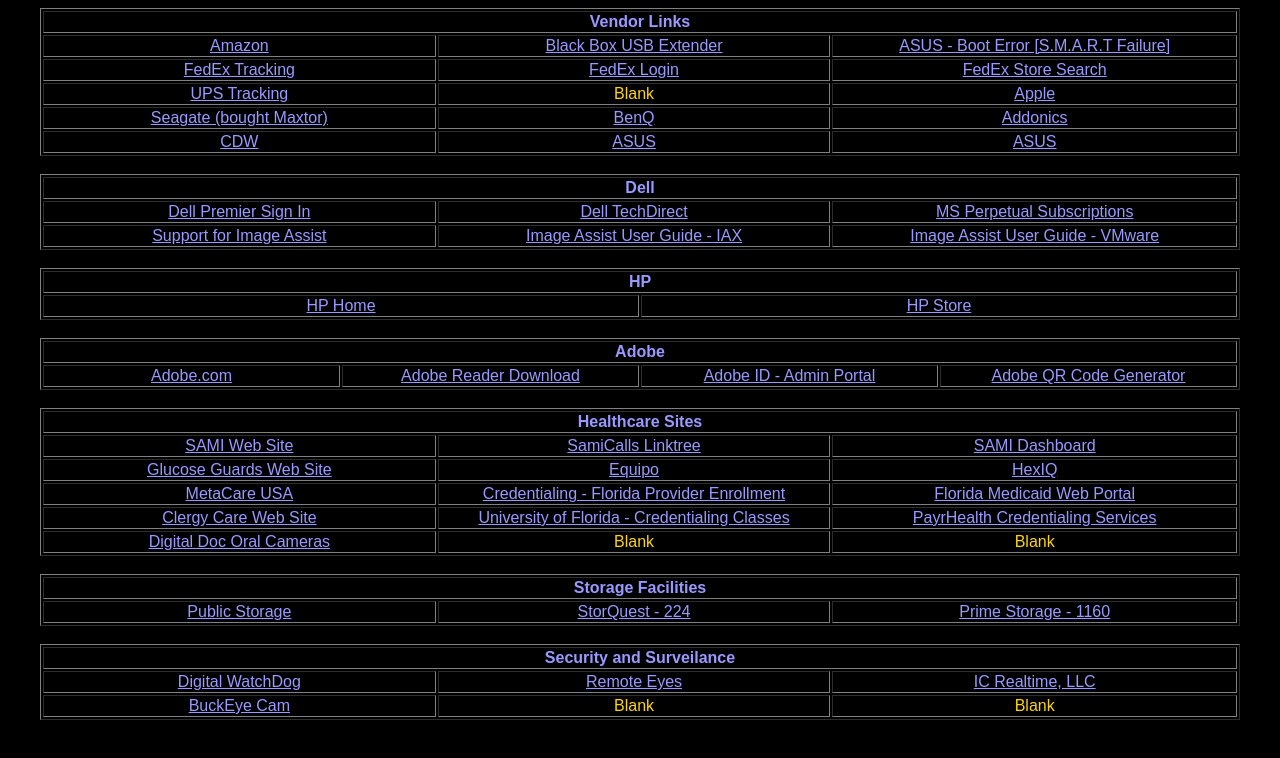
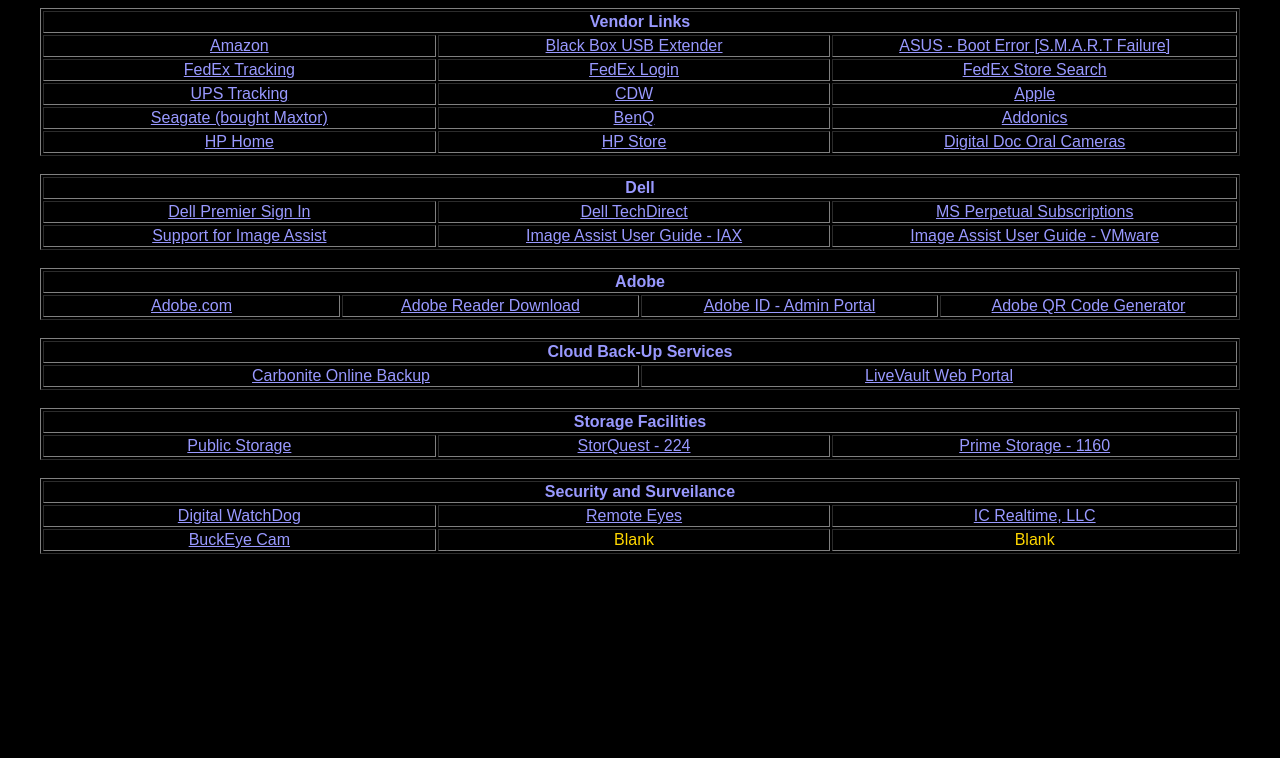
Before and after one commit to mjlce/LCARS, a plain HTML site: page tng4Vendors.htm in a window 1280 px wide. Drawn offline with Linux system fonts and the light colour scheme.

Commit message:
Add files via upload

```diff
--- a/tng4Vendors.htm
+++ b/tng4Vendors.htm
@@ -8,7 +8,7 @@
 <CENTER><FONT FACE="arial,helvetica" SIZE=3>
 
 <TABLE width=1200 border=1>
-<TH colspan=3>Vendor Links</th>
+<TH colspan=3>Vendor Links</TH>
 <TR>
   <td ALIGN=center width=33%>
     <A HREF="https://www.amazon.com" target="Amazon">Amazon</A></td>
@@ -29,7 +29,7 @@
   <td ALIGN=center>
     <A HREF="https://www.google.com/search?q=ups+tracking" target="UPStracking">UPS Tracking</A></td>
  <td ALIGN=center>
-    <font color="gold">Blank</font>
+    <A HREF="https://www.cdw.com/" target="CDW">CDW</A></td>
  <td ALIGN=center>
     <A HREF="https://www.Apple.com" target="Apple">Apple</A></td>
 </TR>
@@ -43,18 +43,18 @@
 </TR>
 <TR>
   <td ALIGN=center>
-    <A HREF="https://www.cdw.com/" target="CDW">CDW</A></td>
+    <A HREF="https://www.hp.com/us-en/home.html#" target="HPhome">HP Home</A></td>
  <td ALIGN=center>
-    <A HREF="https://www.asus.com/us/support/faq/1010992/" target="ASUSerror">ASUS</A></td>
+    <A HREF="https://www.hp.com/us-en/shop?jumpid=re_r11662_redirect_ETR" target="HPstore">HP Store</A></td>
  <td ALIGN=center>
-    <A HREF="https://www.asus.com/us/support/faq/1010992/" target="ASUSerror">ASUS</A></td>
+    <A HREF="https://digi-doc.com/" target="DigitalDoc">Digital Doc Oral Cameras</A></td>
 </TR>
 </TABLE>
 
 <br>
 
 <TABLE width=1200 border=1>
-<TH colspan=3>Dell</th>
+<TH colspan=3>Dell</TH>
 <TR>
   <td ALIGN=center width=33%>
     <A HREF="https://www.dell.com/dci/idp/dwa/authorize?response_type=id_token&client_id=657d850a-459b-4b56-ab6d-361e7181b981&redirect_uri=https%3a%2f%2fwww.dell.com%2fdci%2ffp%2fsession%2fauthorize%3fclient_id%3d45f15b67-076c-434d-a0e0-446c17d7ba7e%26redirect_uri%3dhttps%253a%252f%252fwww.dell.com%252fpremier%252fhome%26ReasonCode%3dUnAuthorized%26ContextId%3de3f122284e964ee08bcb8224294d2e7d&tag=cid=45f15b67-076c-434d-a0e0-446c17d7ba7e&state=fp&scope=openid&code_challenge=E9Melhoa2OwvFrEMTJguCHaoeK1t8URWbuGJSstw-cM&code_challenge_method=S256&nonce=7cf43b3e-f9da-4bd3-a015-3be73ab0f85c&contextid=e3f122284e964ee08bcb8224294d2e7d" target="Premier">Dell Premier Sign In</A></td>
@@ -76,20 +76,8 @@
 <br>
 
 <TABLE width=1200 border=1>
-<TH colspan=2>HP</th>
+<TH colspan=4>Adobe</TH>
 <TR>
-  <td ALIGN=center width=50%>
-    <A HREF="https://www.hp.com/us-en/home.html#" target="HPhome">HP Home</A></td>
-  <td ALIGN=center>
-    <A HREF="https://www.hp.com/us-en/shop?jumpid=re_r11662_redirect_ETR" target="HPstore">HP Store</A></td>
-</TR>
-</TABLE>
-
-<br>
-
-<TABLE width=1200 border=1>
-<TH colspan=4>Adobe</th>
-<tr>
   <td ALIGN=center width=25%>
     <A HREF="http://www.adobe.com/" target="Adobe">Adobe.com</A></td>
   <td ALIGN=center width=25%>
@@ -98,59 +86,25 @@
     <A HREF="https://auth.services.adobe.com/en_US/index.html" target="AdobeAdmin">Adobe ID - Admin Portal</A></td>
   <td ALIGN=center>
     <A HREF="https://www.adobe.com/express/feature/image/qr-code-generator" target="AdobeQR">Adobe QR Code Generator</A></td>
-</tr>
-</TABLE>
-
-<br>
-
-<TABLE width=1200 border=1>
-<TH colspan=3>Healthcare Sites</th>
-<TR>
-  <td ALIGN=center width=33%>
-    <A HREF="https://samicalls.com/" target="SAMIWebSite">SAMI Web Site</A></td>
-  <td ALIGN=center width=33%>
-    <A HREF="https://linktr.ee/samicalls" target="SamiCallsLinktree">SamiCalls Linktree</A></td>
-  <td ALIGN=center>
-    <A HREF="https://app.samicalls.com/a/sami/" target="SAMIdashboard">SAMI Dashboard</A></td>
-</TR>
-<TR>
-  <td ALIGN=center>
-    <A HREF="https://glucoseguards.com/" target="GlucoseGuards">Glucose Guards Web Site</A></td>
-<td ALIGN=center>
-    <A HREF="https://app.equipo.io/login" target="Equipo">Equipo</A></td>
-  <td ALIGN=center>
-    <A HREF="https://my.pulse.app/advanced-search" target="HexIQ">HexIQ</A></td>
-</TR>
-<TR>
-  <td ALIGN=center>
-    <A HREF="https://metacareusa.com" target="MetaCare">MetaCare USA</A></td>
-<td ALIGN=center>
-    <A HREF="https://ahca.myflorida.com/medicaid/medicaid-finance-and-analytics/medicaid-fiscal-agent-operations/provider-enrollment" target="FloridaEnrollment">Credentialing - Florida Provider Enrollment</A></td>
-  <td ALIGN=center>
-    <A HREF="https://portal.flmmis.com/FLPublic/Provider_PublicHome/tabId/36/Default.aspx" target="FloridaMedicaid">Florida Medicaid Web Portal</A></td>
-</TR>
-<TR>
-  <td ALIGN=center>
-    <A HREF="https://clergy-care.com/" target="ClergyCare">Clergy Care Web Site</A></td>
-  <td ALIGN=center>
-    <A HREF="https://pwd.aa.ufl.edu/medical-credentialing-program/" target="UofF">University of Florida - Credentialing Classes</A></td>
-  <td ALIGN=center>
-    <A HREF="https://payrhealth.com/solutions/credentialing" target="PayrHealth">PayrHealth Credentialing Services</A></td>
-</TR>
-<TR>
-  <td ALIGN=center>
-    <A HREF="https://digi-doc.com/" target="DigitalDoc">Digital Doc Oral Cameras</A></td>
-  <td ALIGN=center>
-    <font color="gold">Blank</font>
-  <td ALIGN=center>
-    <font color="gold">Blank</font>
 </TR>
 </TABLE>
 
 <br>
 
 <TABLE width=1200 border=1>
-<TH colspan=3>Storage Facilities</th>
+<TH colspan=2>Cloud Back-Up Services</th>
+<tr>
+  <td ALIGN=center width=50%>
+    <A HREF="https://account.carbonite.com/account/logon" target="Carbonite">Carbonite Online Backup</A></td>
+<td ALIGN=center>
+    <A HREF="https://livevaultservice.livevault.com" target="LiveVault">LiveVault Web Portal</A></td>
+</TR>
+</TABLE>
+
+<br>
+
+<TABLE width=1200 border=1>
+<TH colspan=3>Storage Facilities</TH>
 <TR>
   <td ALIGN=center width=33%>
     <A HREF="https://www.publicstorage.com/" target="PublicStorage">Public Storage</A></td>
@@ -164,7 +118,7 @@
 <br>
 
 <TABLE width=1200 border=1>
-<TH colspan=3>Security and Surveilance</th>
+<TH colspan=3>Security and Surveilance</TH>
 <TR>
   <td ALIGN=center width=33%>
     <A HREF="https://digital-watchdog.com/" target="DigitalWatchDog">Digital WatchDog</A></td>
```
Also changed, not shown: tng4MSportals.htm (+0 -13 lines), tng4magic.htm (+1 -1 lines), tng6br.htm (+1 -1 lines).
